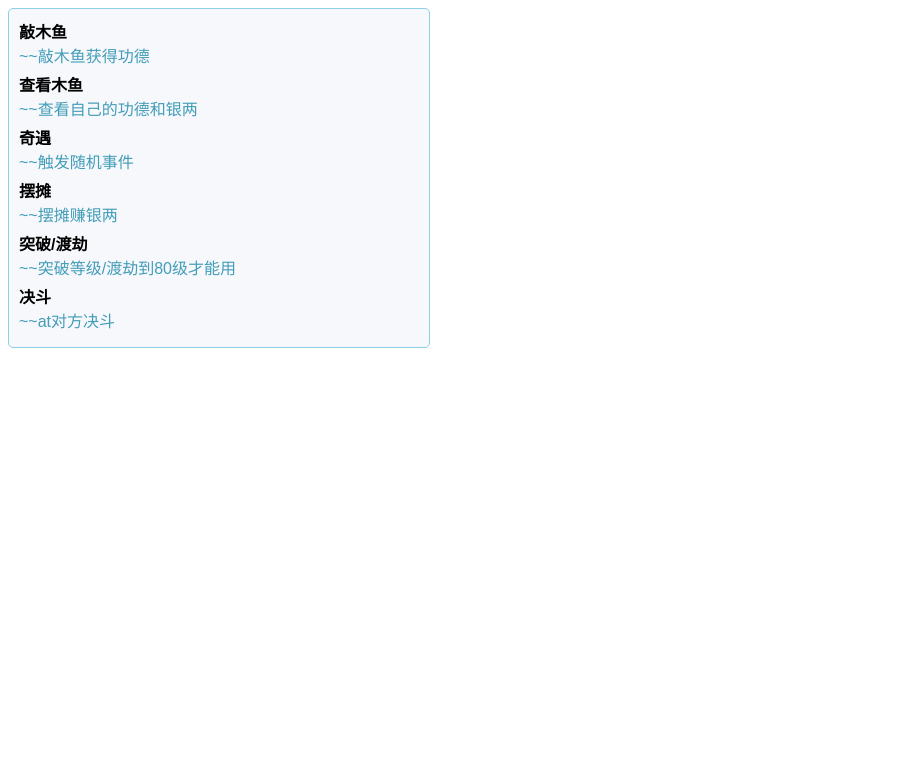
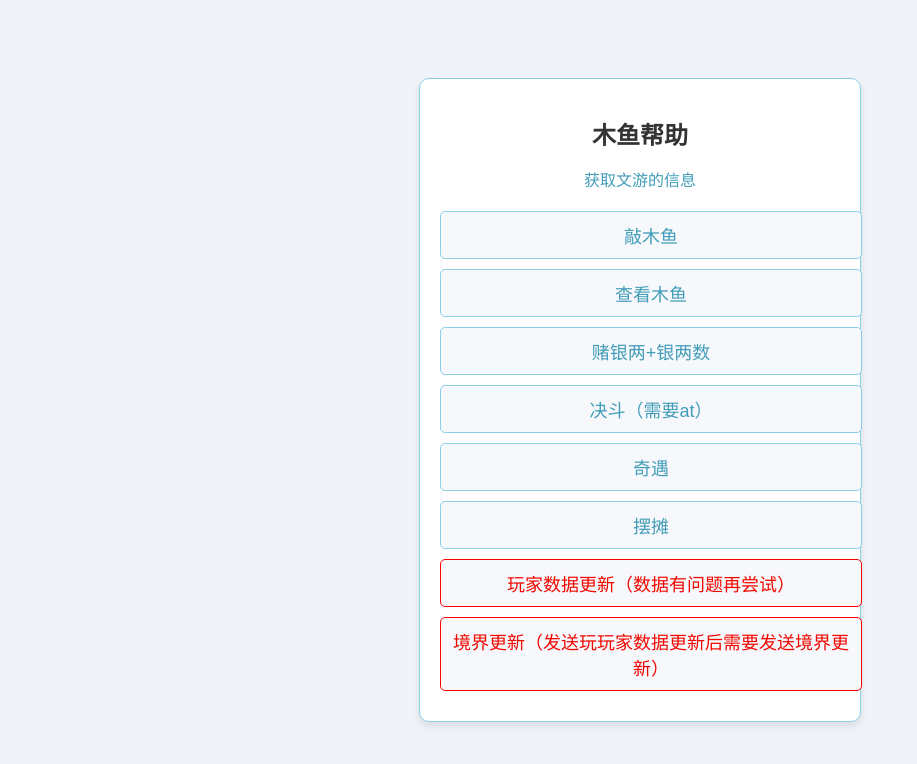
Before and after one commit to excellen114514/KnockMuYu-plugin, a plain HTML site: page resources/help/index.html in a window 1280 px wide. Shown: the whole page, without its empty margins (0-917 px from the left). Drawn offline with Linux system fonts and the light colour scheme; files that its build step writes are made by us from their sources.

Commit message:
我想起来更新帮助图了，我好厉害()

```diff
--- a/resources/help/index.css
+++ b/resources/help/index.css
@@ -1,24 +1,59 @@
 body {
-    width: 420px;
+    display: flex;
+    justify-content: center;
+    align-items: center;
+    height: 100vh;
+    margin: 0;
+    background-color: #f0f4f8;
+    font-family: Arial, sans-serif;
 }
 
 .menu {
-    font-family: Arial, sans-serif;
-    background-color: #f7f8fb;
-    padding: 10px;
+    background-color: #ffffff;
+    padding: 20px;
     border: 1px solid #8bcfe8;
-    border-radius: 5px;
+    border-radius: 10px;
+    box-shadow: 0 4px 8px rgba(0, 0, 0, 0.1);
+    text-align: center;
     width: 400px;
 }
 
-.menu-item {
-    margin-bottom: 5px;
-}
-
 .instruction {
-    font-weight: bold;
+    font-size: 24px;
+    color: #333333;
+    margin-bottom: 10px;
 }
 
 .description {
+    font-size: 16px;
     color: #429db9;
+    margin-bottom: 20px;
 }
+
+.menu-item .button {
+    display: block;
+    width: 100%;
+    padding: 10px;
+    margin-bottom: 10px;
+    font-size: 18px;
+    color: #429db9;
+    background-color: #f7f8fb;
+    border: 1px solid #8bcfe8;
+    border-radius: 5px;
+    text-align: center;
+    text-decoration: none;
+}
+
+.menu-item .button1 {
+    display: block;
+    width: 100%;
+    padding: 10px;
+    margin-bottom: 10px;
+    font-size: 18px;
+    color: #f10800;
+    background-color: #f7f8fb;
+    border: 1px solid #fe0000;
+    border-radius: 5px;
+    text-align: center;
+    text-decoration: none;
+}
--- a/resources/help/index.html
+++ b/resources/help/index.html
@@ -1,32 +1,39 @@
+<!DOCTYPE html>
+<html lang="zh-CN">
 <head>
-    <link rel="stylesheet" type="text/css" href="{{filePath}}help/index.css" />
+    <meta charset="UTF-8">
+    <meta name="viewport" content="width=device-width, initial-scale=1.0">
+    <title>敲木鱼</title>
+    <link rel="stylesheet" type="text/css" href="index.css">
 </head>
-
 <body>
     <div class="menu">
+        <h1 class="instruction">木鱼帮助</h1>
+        <p class="description">获取文游的信息</p>
         <div class="menu-item">
-            <div class="instruction">敲木鱼</div>
-            <div class="description">~~敲木鱼获得功德</div>
+            <span class="button">敲木鱼</span>
         </div>
         <div class="menu-item">
-            <div class="instruction">查看木鱼</div>
-            <div class="description">~~查看自己的功德和银两</div>
+            <span class="button">查看木鱼</span>
         </div>
         <div class="menu-item">
-            <div class="instruction">奇遇</div>
-            <div class="description">~~触发随机事件</div>
+            <span class="button">赌银两+银两数</span>
         </div>
         <div class="menu-item">
-            <div class="instruction">摆摊</div>
-            <div class="description">~~摆摊赚银两</div>
+            <span class="button">决斗（需要at）</span>
         </div>
         <div class="menu-item">
-            <div class="instruction">突破/渡劫</div>
-            <div class="description">~~突破等级/渡劫到80级才能用</div>
+            <span class="button">奇遇</span>
         </div>
         <div class="menu-item">
-            <div class="instruction">决斗</div>
-            <div class="description">~~at对方决斗</div>
+            <span class="button">摆摊</span>
+        </div>
+        <div class="menu-item">
+            <span class="button1">玩家数据更新（数据有问题再尝试）</span>
+        </div>
+        <div class="menu-item">
+            <span class="button1">境界更新（发送玩玩家数据更新后需要发送境界更新）</span>
         </div>
     </div>
 </body>
+</html>
```
